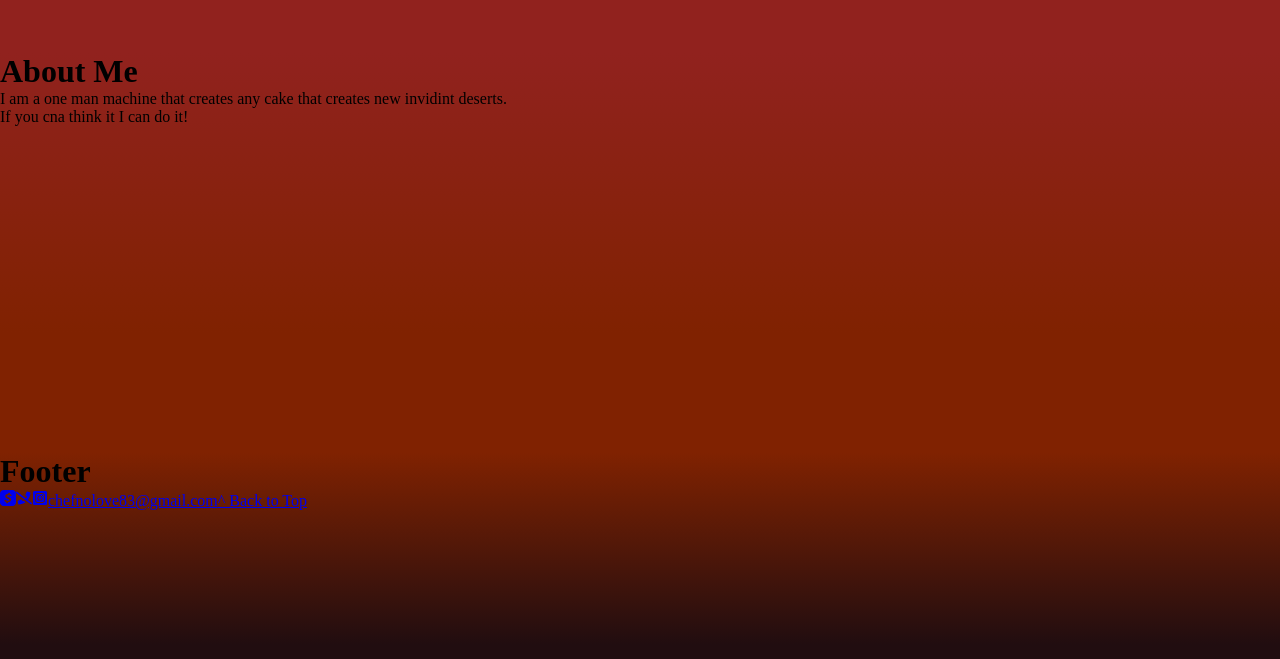
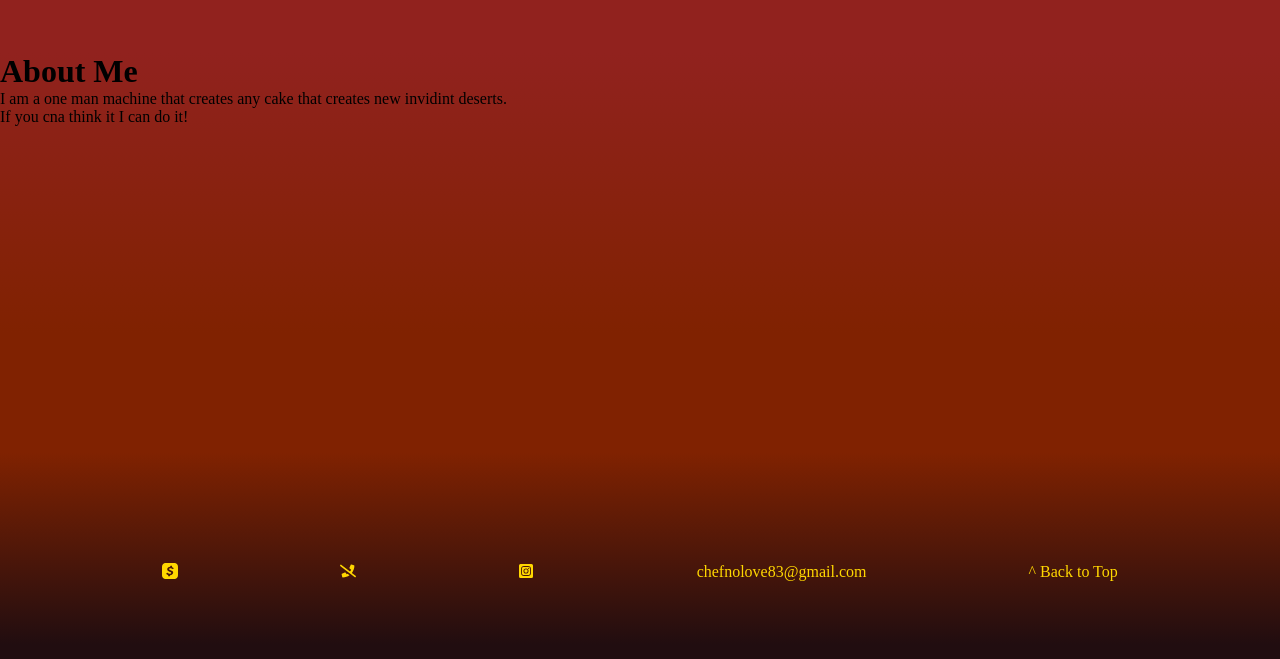
Before and after one commit to brookelove/cakeman, a React (Create React App) app: page / in a window 1280 px wide. Shown: the part 1147-1806 px from the top of the page. Built offline with nearby package versions, Linux system fonts and the light colour scheme.

Commit message:
creatig the footer of the page

```diff
--- a/src/assets/css/components/Footer.css
+++ b/src/assets/css/components/Footer.css
@@ -1,4 +1,16 @@
 .footerContainer {
   height: 30vh;
   background-image: linear-gradient(180deg, #802201, #210d10 80%);
+  display: flex;
+  /* padding: 5% 0 5% 0; */
+  flex-direction: column;
+  justify-content: space-evenly;
 }
+.footerContext {
+  display: flex;
+  justify-content: space-evenly;
+  /* align-items: center; */
+}
+.footerList {
+  list-style-type: none;
+}
--- a/src/components/About.js
+++ b/src/components/About.js
@@ -4,7 +4,7 @@ import "../assets/css/components/About.css";
 export default function About() {
   return (
     <div className="aboutContainer">
-      <h1>About Me</h1>
+      <h1 id="about">About Me</h1>
       <p>
         I am a one man machine that creates any cake that creates new invidint
         deserts.
--- a/src/components/Footer.js
+++ b/src/components/Footer.js
@@ -5,19 +5,38 @@ import "../assets/css/components/Footer.css";
 
 export default function Footer() {
   return (
-    <div className="footerContainer">
-      <h1>Footer</h1>
-      <a href="https://cash.app/$ChefNoLove" target={"_blank"}>
+    <div id="contact" className="footerContainer">
+      <ul className="footerContext">
+        <li className="footerList">
+          <a href="https://cash.app/$ChefNoLove" target={"_blank"} className="link">
             <SiCashapp />
           </a>
-      <a href="tel: 904-878-5883">
+        </li>
+        <li className="footerList">
+          <a href="tel: 904-878-5883" className="link">
             <FaPhoneSlash />
           </a>
-      <a href="https://www.instagram.com/chefnolove/?hl=en" target={"_blank"}>
+        </li>
+        <li className="footerList">
+          <a
+            href="https://www.instagram.com/chefnolove/?hl=en"
+            target={"_blank"}
+            className="link"
+          >
             <FaInstagramSquare />
           </a>
-      <a href="mailto:chefnolove83@gmail.com">chefnolove83@gmail.com</a>
-      <a href="#navbar">^ Back to Top</a>
+        </li>
+        <li className="footerList">
+          <a href="mailto:chefnolove83@gmail.com" className="link">
+            chefnolove83@gmail.com
+          </a>
+        </li>
+        <li className="footerList">
+          <a href="#navbar" className="link">
+            ^ Back to Top
+          </a>
+        </li>
+      </ul>
     </div>
   );
 }
--- a/src/components/Navbar.js
+++ b/src/components/Navbar.js
@@ -31,7 +31,7 @@ export default function Navbar() {
         </li>
         <li className="listElement">
           <a href="#products" className="link">
-            Products
+            Deserts
           </a>
         </li>
         <li className="listElement">
--- a/src/components/Products.js
+++ b/src/components/Products.js
@@ -3,7 +3,7 @@ import "../assets/css/components/Products.css";
 export default function Products() {
   return (
     <div className="productContainer">
-      <h1>Products</h1>
+      <h1 id="products">Products</h1>
       <div data-mc-src="70f39255-bb93-4afc-9e43-e2516d5b0b61#instagram"></div>
       <script
         src="https://cdn2.woxo.tech/a.js#62b2bef6e9cfc2002fc7bbd3"
```
Lines whose indentation alone changed are shown as unchanged.
